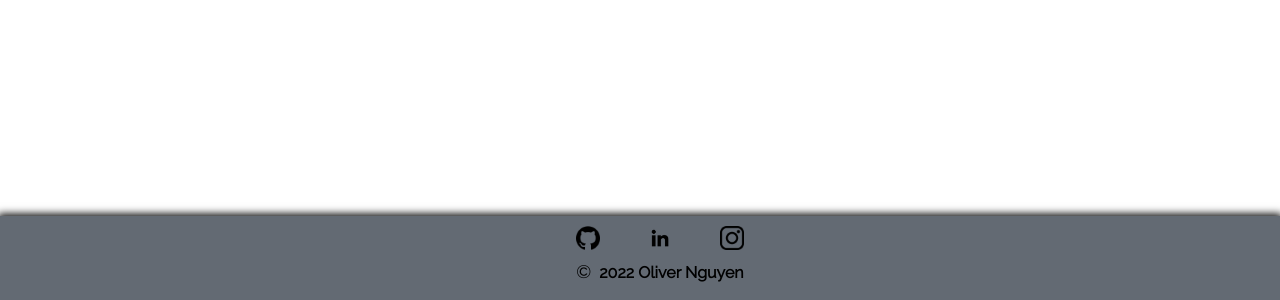
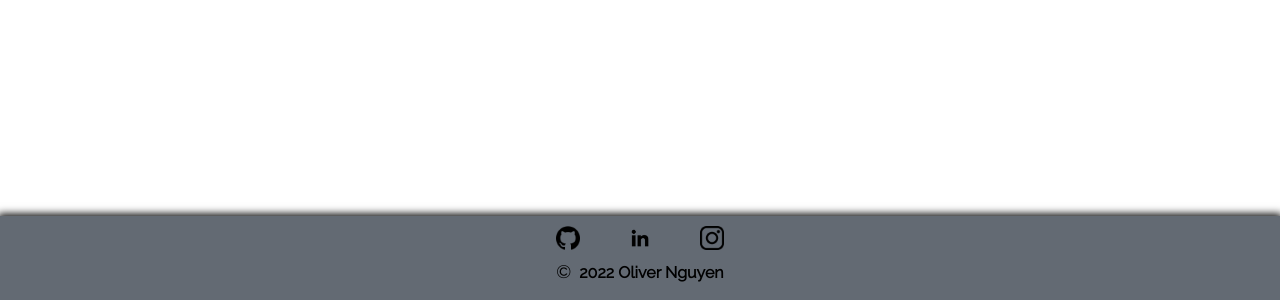
Before and after one commit to oliverwebp/oliverpng, a React (Create React App) app: page / in a window 1280 px wide. Shown: the part 709-1009 px from the top of the page. Built offline with nearby package versions, Linux system fonts and the light colour scheme.

Commit message:
Centering Issues

```diff
--- a/src/App.css
+++ b/src/App.css
@@ -16,6 +16,7 @@
 }
 
 .Right-nav {
+  min-width: 10%;
   max-width: 50%;
   height:100%;
   padding-right: 2%;
--- a/src/Footer.css
+++ b/src/Footer.css
@@ -16,6 +16,7 @@
     display: flex;
     justify-content: center;
     margin: 0;
+    padding-left: 0;
 }
 .copyright {
     font-size: large;
@@ -32,6 +33,7 @@
     display: flex;
     justify-content: center;
     margin-bottom: 0;
+    padding-left: 0;
 }
 
 .inside > li {
```
